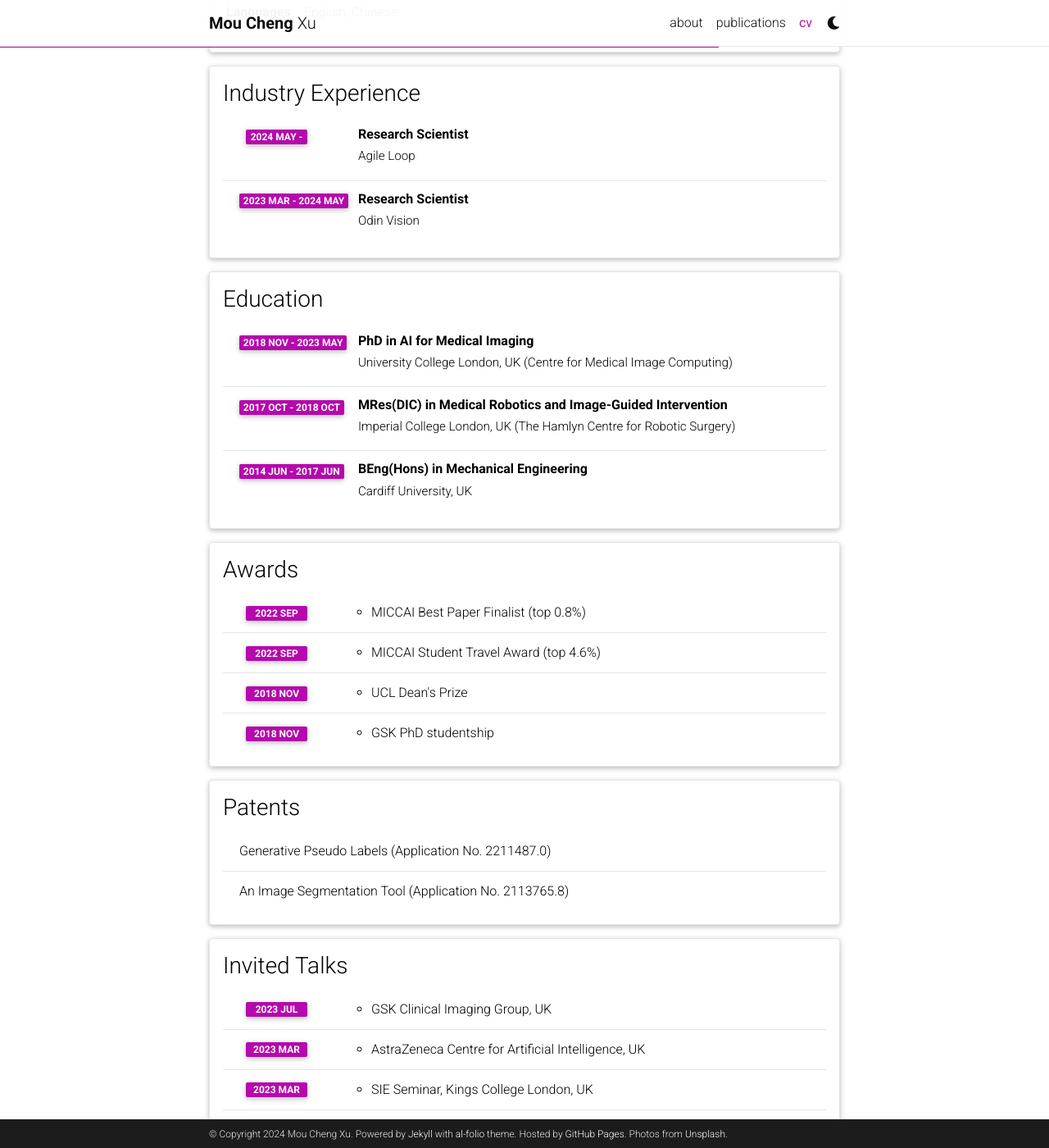
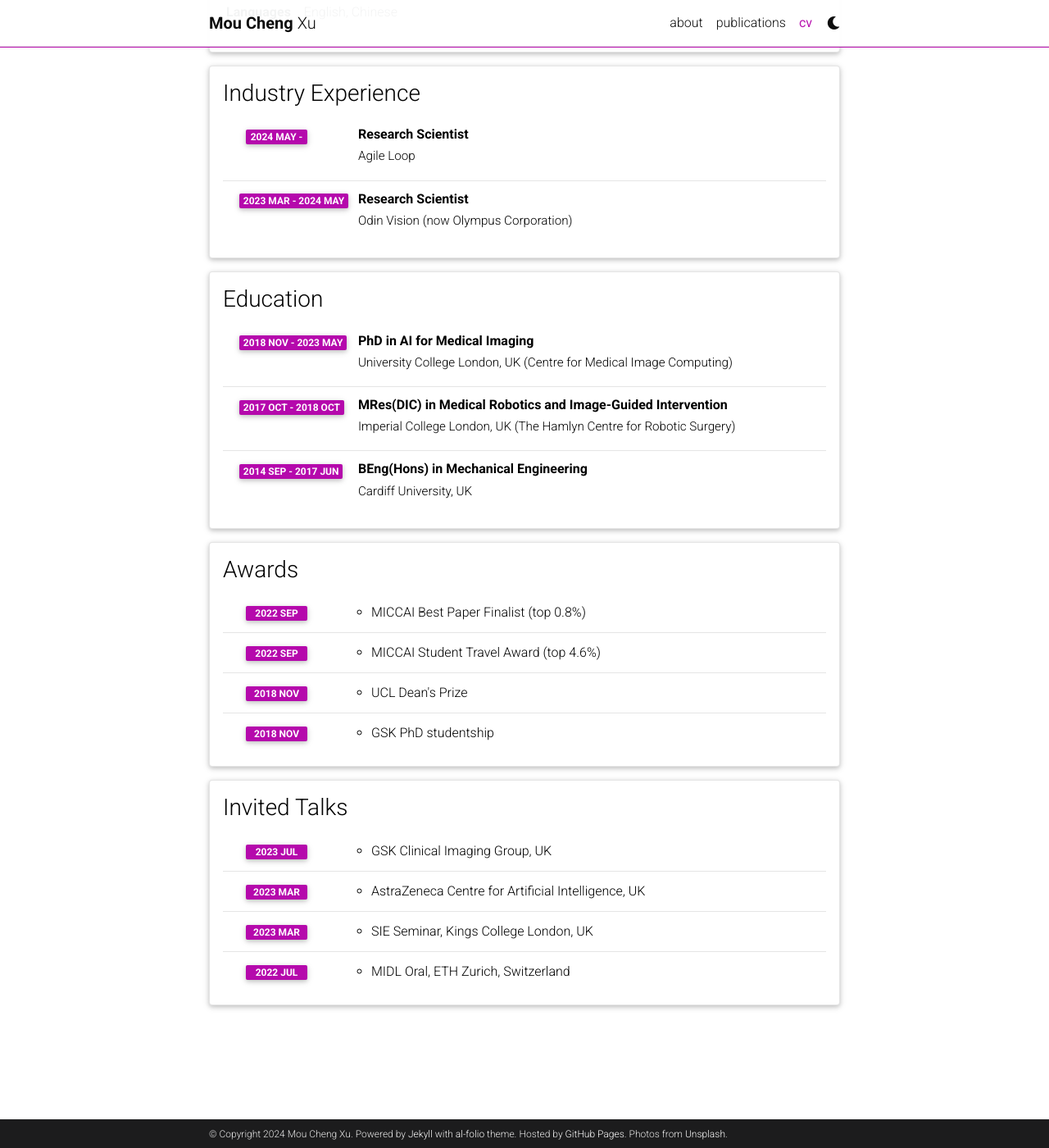
Before and after one commit to moucheng2017/moucheng2017.github.io, a Jekyll site: the page built from _pages/cv.md, in a window 1280 px wide and 1400 px high, scrolled down 281 px. Shown: the whole window at 82% size. Built offline with Jekyll 4.4.1, drawn with Linux system fonts in a browser that asks for light colours; comment, search, counter and statistics services are not loaded; a style sheet for code colours, icons or effects is not loaded.

Commit message:
Update cv.yml

```diff
--- a/_data/cv.yml
+++ b/_data/cv.yml
@@ -13,7 +13,7 @@
       institution: Agile Loop
       year: 2024 May -
     - title: Research Scientist
-      institution: Odin Vision
+      institution: Odin Vision (now Olympus Corporation)
       year: 2023 Mar - 2024 May
 
 - title: Education
@@ -30,7 +30,7 @@
 
     - title: BEng(Hons) in Mechanical Engineering
       institution: Cardiff University, UK
-      year: 2014 Jun - 2017 Jun
+      year: 2014 Sep - 2017 Jun
 
 - title: Awards
   type: time_table
@@ -48,11 +48,11 @@
       items:
         - GSK PhD studentship
 
-- title: Patents
-  type: list
-  contents:
-    - Generative Pseudo Labels (Application No. 2211487.0)
-    - An Image Segmentation Tool (Application No. 2113765.8)
+# - title: Patents
+#   type: list
+#   contents:
+#     - Generative Pseudo Labels (Application No. 2211487.0)
+#     - An Image Segmentation Tool (Application No. 2113765.8)
 
 - title: Invited Talks
   type: time_table
```
